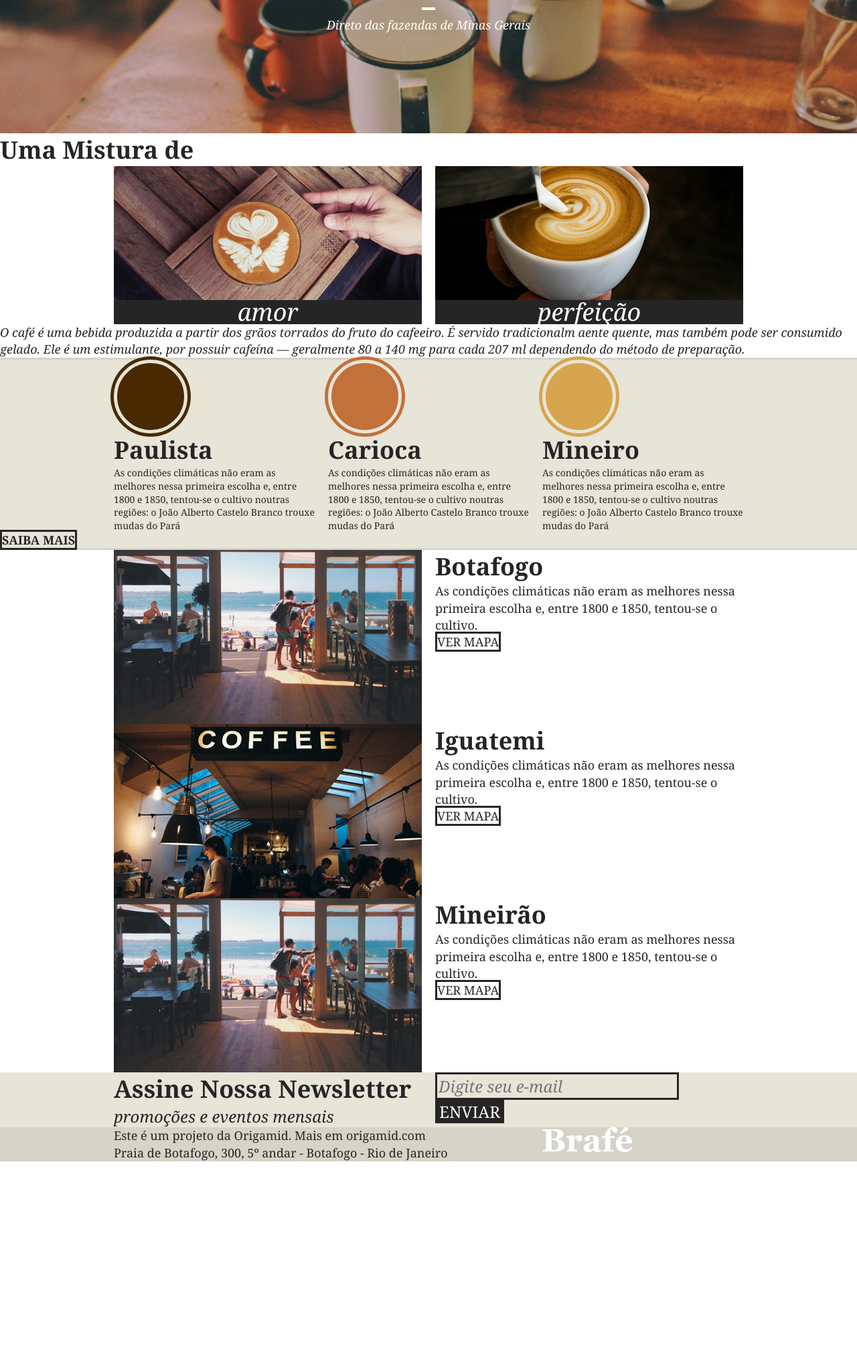
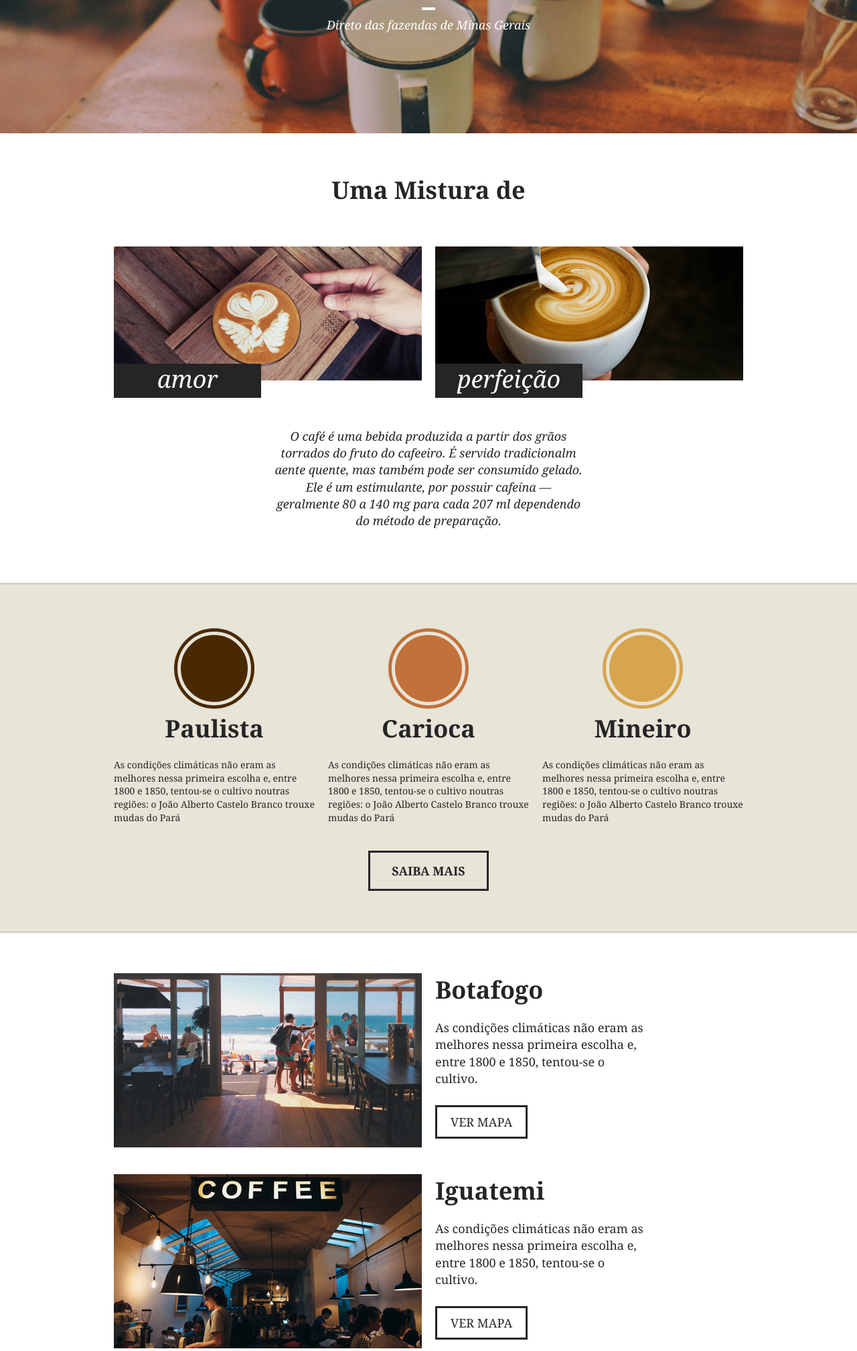
Before and after one commit to mnagahama/curso-origamid, a PHP site: page / in a window 1280 px wide. Shown: the part 353-2370 px from the top of the page at 67% size. Before the commit the page ends 2087 px from the top, so only its background shows below. Run offline with PHP 8.4, Linux system fonts and the light colour scheme.

Commit message:
add grid

```diff
--- a/css-avancado/01-brafe_grid/css/style.css
+++ b/css-avancado/01-brafe_grid/css/style.css
@@ -91,8 +91,14 @@ img {
 
 /* Sobre */
 
+.sobre {
+	padding: 60px 0;
+}
+
 .sobre h2 {
 	font-size: 2.25em;
+	text-align: center;
+	margin-bottom: 60px;
 }
 
 .sobre-item h3 {
@@ -104,12 +110,18 @@ img {
 	font-weight: normal;
 	text-align: center;
 	position: relative;
+	width: 220px;
+	padding: 5px 0 10px 0;
+	top: -25px;
 }
 
 .sobre > p {
 	font-size: 1.125em;
 	line-height: 1.4em;
 	font-style: italic;
+	max-width: 460px;
+	margin: 20px auto;
+	text-align: center;
 }
 
 /* Produtos */
@@ -118,10 +130,17 @@ img {
 	background: #e7e4d8;
 	border-top: 3px solid #d6d3c8;
 	border-bottom: 3px solid #d6d3c8;
+	padding: 60px 0;
+}
+
+.produtos-item {
+	margin-bottom: 40px;
 }
 
 .produtos-item h2 {
 	font-size: 2.25em;
+	text-align: center;
+	margin-bottom: 20px;
 }
 
 .produtos-item h2::before {
@@ -133,6 +152,7 @@ img {
 	border-radius: 50%;
 	border: 5px solid #e7e4d8;
 	box-shadow: 0 0 0 5px currentColor;
+	margin: 10px auto;
 }
 
 h2.produtos-paulista::before {
@@ -160,17 +180,32 @@ h2.produtos-mineiro::before {
 	font-size: 1.125em;
 	font-weight: bold;
 	text-transform: uppercase;
+	display: block;
+	width: 180px;
+	padding: 15px 0;
+	margin: 0 auto;
 }
 
 /* Locais */
 
+.locais {
+	padding: 60px 0;
+}
+
+.locais-item {
+	margin-bottom: 40px;
+}
+
 .locais-item h2 {
 	font-size: 2.25em;
+	margin-bottom: 20px;
 }
 
 .locais-item p {
 	font-size: 1.125em;
 	line-height: 1.4em;
+	max-width: 320px;
+	margin-bottom: 40px;
 }
 
 .locais-item a {
@@ -179,12 +214,14 @@ h2.produtos-mineiro::before {
 	text-decoration: none;
 	border: 3px solid;
 	color: #252525;
+	padding: 10px 20px;
 }
 
 /* Assine */
 
 .assine {
 	background: #e7e4d8;
+	padding: 30px 0;
 }
 
 .assine-info h2 {
@@ -206,6 +243,9 @@ h2.produtos-mineiro::before {
 	font-size: 1.5em;
 	font-style: italic;
 	font-family: Georgia, serif;
+	width: calc(100% - 140px);
+	padding: 10px;
+	float: left;
 }
 
 .assine button {
@@ -216,15 +256,29 @@ h2.produtos-mineiro::before {
 	font-size: 1.5em;
 	color: #fff;
 	cursor: pointer;
+	width: 140px;
+	padding: 13px 0;
 }
 
 /*Footer*/
 
 .footer {
 	background: #d6d3c8;
+	padding: 40px 0;
+}
+
+.footer img {
+	float: right;
 }
 
 .footer p {
 	font-size: 1.125em;
 	line-height: 1.4em;
 }
+
+@media (max-width: 739px) {
+	.footer img {
+		float: none;
+		margin-top: 20px;
+	}
+}
```
